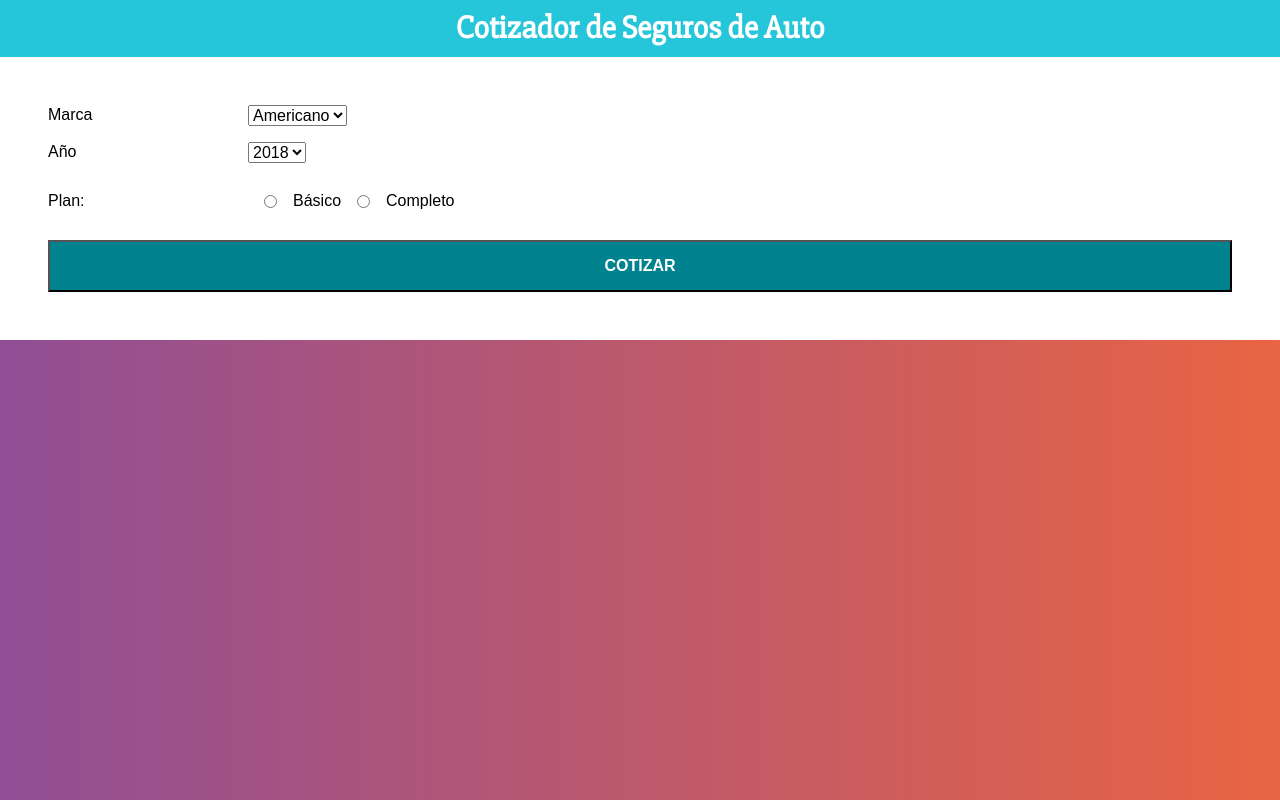
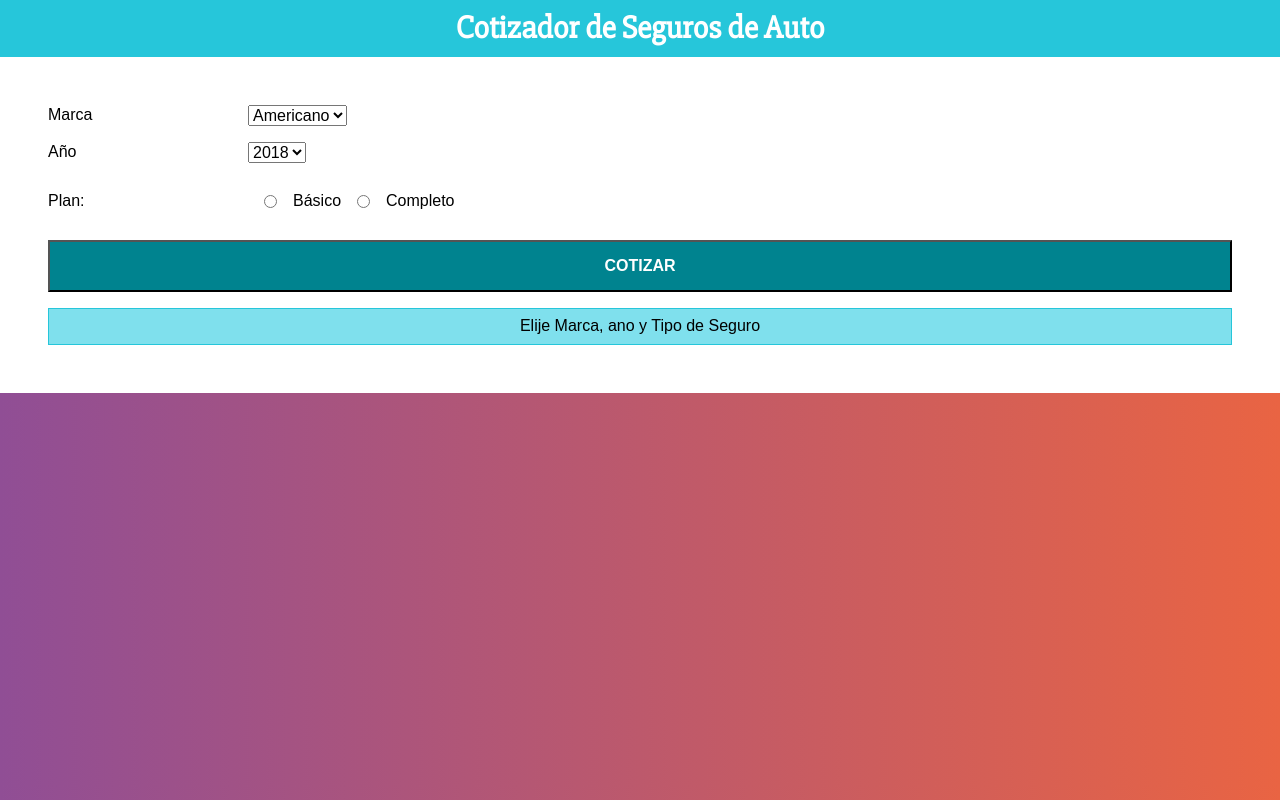
Before and after one commit to said90/CotizadorReact, a React (Create React App) app: page / in a window 1280 px wide. Built offline with nearby package versions, Linux system fonts and the light colour scheme.

Commit message:
Proyecto Finalizado

```diff
--- a/package.json
+++ b/package.json
@@ -5,7 +5,8 @@
   "dependencies": {
     "react": "^16.5.2",
     "react-dom": "^16.5.2",
-    "react-scripts": "2.0.5"
+    "react-scripts": "2.0.5",
+    "react-transition-group": "^2.5.0"
   },
   "scripts": {
     "start": "react-scripts start",
--- a/src/Components/App.js
+++ b/src/Components/App.js
@@ -2,6 +2,7 @@ import React, { Component } from 'react';
 import Header from './Header'
 import Form from './Form';
 import Resumen from './Resumen';
+import Resultado from './Resultado'
 
 import { obtenerDiferenciaYear, calcularPorMarca, obtenerPlan } from '../helper.js'
 
@@ -59,9 +60,11 @@ class App extends Component {
           <Form
             cotizarSeguro={this.cotizarSeguro}
           />
-
           <Resumen
             datos={this.state.datos}
+            resultado={this.state.resultado}
+          />
+          <Resultado
             resultado={this.state.resultado}
           />
         </div>
--- a/src/Components/Resultado.js
+++ b/src/Components/Resultado.js
@@ -0,0 +1,27 @@
+import React, { Component } from 'react'
+import { TransitionGroup, CSSTransition } from 'react-transition-group';
+
+
+export class Resultado extends Component {
+    render() {
+        const resultado = this.props.resultado;
+        const mensaje= (!resultado) ?
+        'Elije Marca, ano y Tipo de Seguro': 'El total es: $';
+        return (
+            <div className="gran-total">
+            {mensaje}
+                <TransitionGroup component="span" className="resultado">
+                    <CSSTransition
+                        classNames="resultado"
+                        key={resultado}
+                        timeout={{ enter: 500, exit: 500 }} >
+
+                        <span> {resultado}</span>
+                    </CSSTransition>
+                </TransitionGroup>
+            </div>
+        )
+    }
+}
+
+export default Resultado;
--- a/src/Components/Resumen.js
+++ b/src/Components/Resumen.js
@@ -23,6 +23,7 @@ export class Resumen extends Component {
         return (
             <div>
                 { this.mostrarResumen()}
+
             </div>
         )
     }
```
Also changed, not shown: 1 other file (tests, documents, lock files or other folders).
